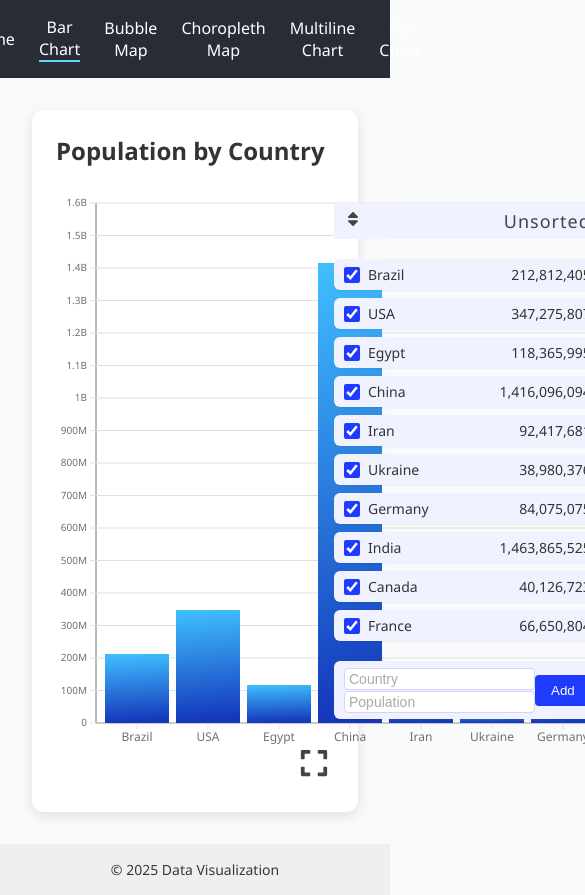
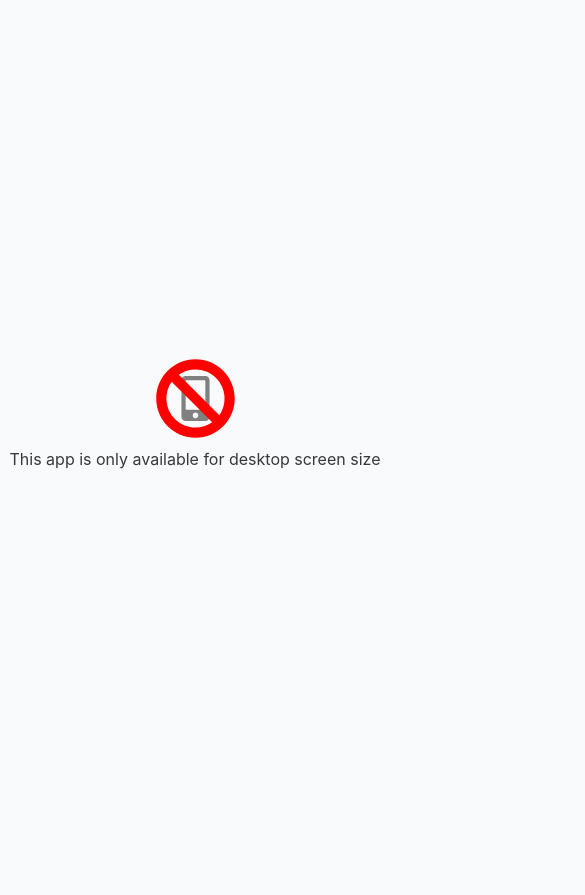
Before and after one commit to Gevorious/d3-charts, a React (Vite) app: page /bar-chart in a window 390 px wide. Shown: the top 895 px of the page, 585 px wide, since content can reach past the window. After the commit the page ends 844 px from the top, so only its background shows below. Built offline with nearby package versions, Linux system fonts and the light colour scheme.

Commit message:
Refactor Layout component to include a notification for mobile users, indicating the app is only available on desktop. Adjust styles for FullscreenBox integration across chart pages, ensuring consistent layout and improved user experience.

```diff
--- a/src/components/FullscreenBox/styles.scss
+++ b/src/components/FullscreenBox/styles.scss
@@ -15,8 +15,8 @@
 
   .fullscreen-icon {
     position: absolute;
-    bottom: 5px;
-    right: 5px;
+    top: 10px;
+    right: 10px;
     cursor: pointer;
   }
 }
--- a/src/components/Layout/index.tsx
+++ b/src/components/Layout/index.tsx
@@ -1,9 +1,18 @@
 import { LayoutProps } from './types';
 import Navigation from '../Navigation';
 import './styles.scss';
+import { FaBan, FaMobileAlt } from 'react-icons/fa';
 
 const Layout = ({ children }: LayoutProps) => {
   return (
+    <>
+      <div className="notification">
+        <span className="notification-icons">
+          <FaMobileAlt size={45} color="gray" />
+          <FaBan size={45} color="red" className="ban-icon" />
+        </span>
+        <span>This app is only available for desktop screen size</span>
+      </div>
       <div className="layout">
         <header className="header">
           <Navigation />
@@ -11,6 +20,7 @@ const Layout = ({ children }: LayoutProps) => {
         <main className="main">{children}</main>
         <footer className="footer">© 2025 Data Visualization</footer>
       </div>
+    </>
   );
 };
 
--- a/src/components/Layout/styles.scss
+++ b/src/components/Layout/styles.scss
@@ -25,3 +25,34 @@
   padding: 1rem;
   font-size: 0.875rem;
 }
+
+.notification {
+  display: none;
+  flex-direction: column;
+  width: 100%;
+  height: 100vh;
+  align-items: center;
+  justify-content: center;
+
+  &-icons {
+    margin-bottom: 24px;
+    position: relative;
+    .ban-icon {
+      position: absolute;
+      top: 0;
+      left: 0;
+      transform-origin: center;
+      transform: scale(1.8);
+    }
+  }
+}
+
+@media (max-width: 1440px) {
+  .notification {
+    display: flex;
+  }
+
+  .layout {
+    display: none;
+  }
+}
--- a/src/pages/BarChartPage/index.tsx
+++ b/src/pages/BarChartPage/index.tsx
@@ -38,8 +38,8 @@ const BarChartPage = () => {
 
   return (
     <div className="container">
-      <Card title="Population by Country">
-        <FullscreenBox fullScreenScale={1.2}>
+      <FullscreenBox fullScreenScale={1.2}>
+        <Card title="Population by Country">
           <div className="bar-chart">
             <div style={{ width: '100%', height: 'auto' }}>
               <BarChart data={sortedData} selected={selected} />
@@ -73,8 +73,8 @@ const BarChartPage = () => {
               />
             </div>
           </div>
-        </FullscreenBox>
-      </Card>
+        </Card>
+      </FullscreenBox>
     </div>
   );
 };
--- a/src/pages/BubbleMapPage/index.tsx
+++ b/src/pages/BubbleMapPage/index.tsx
@@ -27,8 +27,8 @@ const BubbleMapPage = () => {
 
   return (
     <div className="container-large">
-      <Card title="GDP per Capita(1975 - 2024)">
-        <FullscreenBox fullScreenScale={1.2}>
+      <FullscreenBox fullScreenScale={1.2}>
+        <Card title="GDP per Capita(1975 - 2024)">
           <div className="bubble-map-page">
             <svg width={width} height={height}>
               <WorldMap
@@ -44,8 +44,8 @@ const BubbleMapPage = () => {
               />
             </svg>
           </div>
-        </FullscreenBox>
-      </Card>
+        </Card>
+      </FullscreenBox>
     </div>
   );
 };
--- a/src/pages/ChoroplethMapPage/index.tsx
+++ b/src/pages/ChoroplethMapPage/index.tsx
@@ -38,8 +38,8 @@ const ChoroplethMapPage = () => {
 
   return (
     <div className="container-large">
-      <Card title="GDP of Countries(1980 - 2030)">
-        <FullscreenBox fullScreenScale={1.2}>
+      <FullscreenBox fullScreenScale={1.2}>
+        <Card title="GDP of Countries(1980 - 2030)">
           <div className="choropleth-map-page">
             <svg width={width} height={height}>
               <WorldMap
@@ -62,8 +62,8 @@ const ChoroplethMapPage = () => {
               />
             </svg>
           </div>
-        </FullscreenBox>
-      </Card>
+        </Card>
+      </FullscreenBox>
     </div>
   );
 };
--- a/src/pages/LineChartPage/index.tsx
+++ b/src/pages/LineChartPage/index.tsx
@@ -47,13 +47,13 @@ const LineChartPage = () => {
 
   return (
     <div className="container">
-      <Card title="Real Time Crypto Currency Rates">
-        <FullscreenBox fullScreenScale={1.2}>
+      <FullscreenBox fullScreenScale={1.2}>
+        <Card title="Real Time Crypto Currency Rates">
           <div style={{ width: '100%', height: 'auto' }}>
             <MultiLineChart data={prices} width={width} />
           </div>
-        </FullscreenBox>
-      </Card>
+        </Card>
+      </FullscreenBox>
     </div>
   );
 };
--- a/src/pages/PieChartPage/index.tsx
+++ b/src/pages/PieChartPage/index.tsx
@@ -16,8 +16,8 @@ const PieChartPage = () => {
 
   return (
     <div className="container">
-      <Card title="Internat Users Share By Region">
-        <FullscreenBox fullScreenScale={1.2}>
+      <FullscreenBox fullScreenScale={1.2}>
+        <Card title="Internat Users Share By Region">
           {data.length ? (
             <PieChart
               data={data}
@@ -25,8 +25,8 @@ const PieChartPage = () => {
               valueField="internet_users"
             />
           ) : null}
-        </FullscreenBox>
-      </Card>
+        </Card>
+      </FullscreenBox>
     </div>
   );
 };
```
Lines whose indentation alone changed are shown as unchanged.
